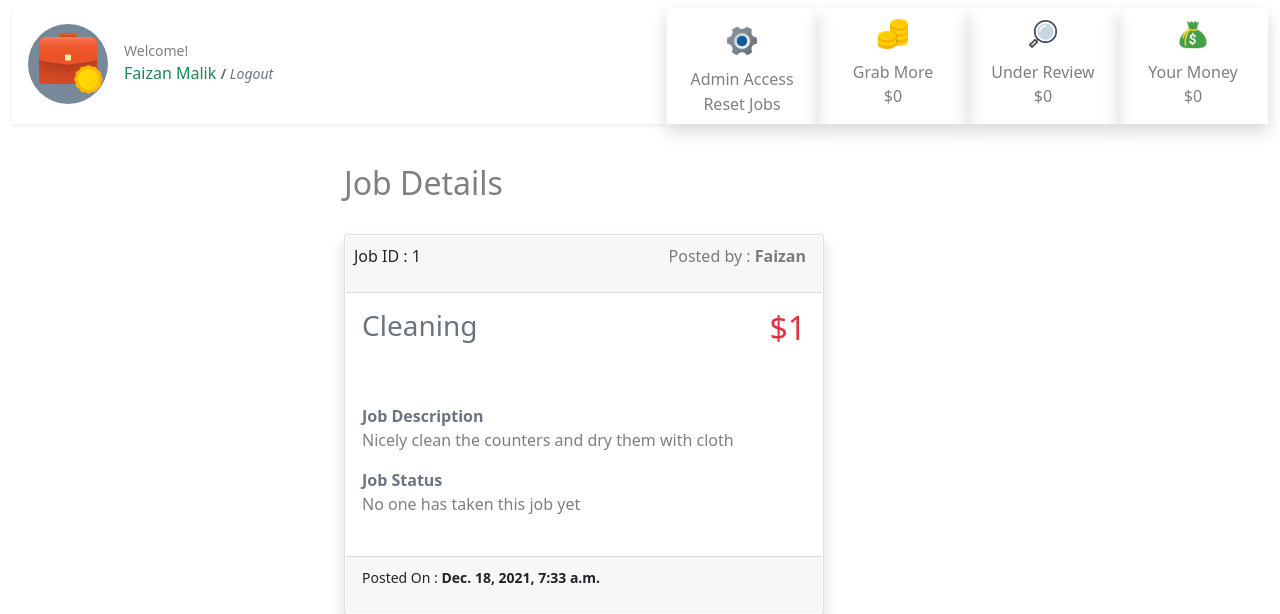
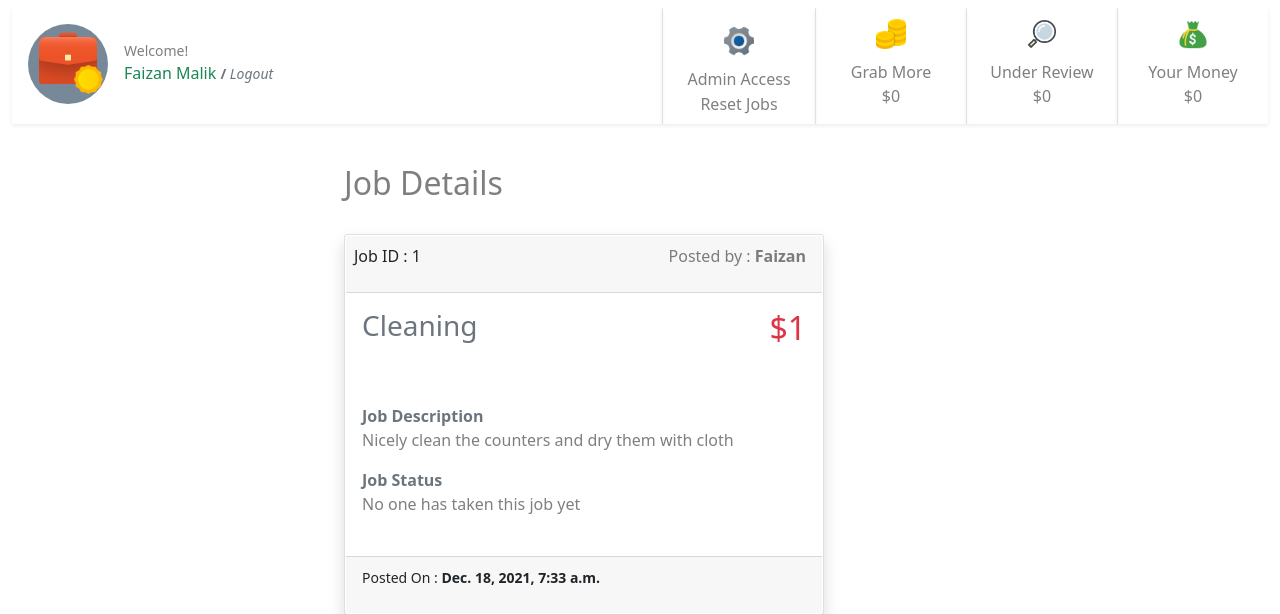
Before and after one commit to fnmalik2002/HomeProject, a Django app: page /1/ in a window 1280 px wide. Shown: the top 614 px of the page. Run offline with Django 4.2, Linux system fonts and the light colour scheme; a user stored in the database is signed in; data comes from the database, SQL or seed files in the repository; both versions use the stored data as it was after the commit.

Commit message:
minor tweaking of navbar

```diff
--- a/jobs/templates/jobs/detail.html
+++ b/jobs/templates/jobs/detail.html
@@ -65,7 +65,7 @@
     <div class="d-flex flex-row ">
 
         {% if user.is_staff %}
-        <div class=" mt-2 mb-2 text-center align-content-center shadow">
+        <div class=" mt-2 mb-2 text-center align-content-center border-start shadow-sm">
             <a class="btn p-0" href="./admin/" style="width: 100%;">
                 <div class="" style="width: 150px;">
                     <img class="m-2" src="{% static 'jobs/admin.png'%}" style="width: 36px; height: 36px;" alt="Card image">
@@ -85,7 +85,7 @@
         {% endif %}
 
 
-        <div class=" mt-2 mb-2  text-center shadow">
+        <div class=" mt-2 mb-2  text-center border-start shadow-sm">
             <div class="" style="width: 150px;">
                 <img class="m-2" src="{% static 'jobs/unclaimed.png'%}" style="width: 36px; height: 36px;" alt="Card image">
                 <div class="">
@@ -102,7 +102,7 @@
 
         </div>
 
-        <div class=" mt-2 mb-2  text-center shadow">
+        <div class=" mt-2 mb-2  text-center border-start shadow-sm">
             <div class="" style="width: 150px;">
                 <img class="m-2" src="{% static 'jobs/underreview.png'%}" style="width: 36px; height: 36px;" alt="Card image">
                 <div class="">
@@ -119,7 +119,7 @@
         </div>
 
 
-        <div class=" mt-2 mb-2  text-center shadow">
+        <div class=" mt-2 mb-2  text-center border-start shadow-sm">
             <div class="" style="width: 150px;">
                 <img class="m-2" src="{% static 'jobs/mymoney.png'%}" style="width: 36px; height: 36px;" alt="Card image">
                 <div class="">
--- a/jobs/views.py
+++ b/jobs/views.py
@@ -61,8 +61,8 @@ def index(request):
 
         my_done_jobs = this_family_jobs.filter(job_taker=user).filter(job_done=True).order_by('-id')[:10]
         all_done_jobs = this_family_jobs.filter(job_taken=True).filter(job_done=True).order_by('-id')[:10]
-        my_money_under_review_this_month = this_family_jobs.filter(job_taken=True).filter(job_done=False).aggregate(Sum('job_price'))
-        my_total_this_mont = this_family_jobs.filter(job_taken=True).filter(job_done=True).aggregate(Sum('job_price'))
+        my_money_under_review_this_month = this_family_jobs.filter(job_taken=True).filter(job_under_review= True).filter(job_done=True).aggregate(Sum('job_price'))
+        my_total_this_mont = this_family_jobs.filter(job_taken=True).filter(job_done=True).filter(job_passed_review= True).aggregate(Sum('job_price'))
         unclaimed = this_family_jobs.filter(job_taken= False).aggregate(Sum('job_price'))
 
     else:
@@ -80,8 +80,8 @@ def index(request):
         my_done_jobs = this_family_jobs.filter(job_taker=user).filter(job_done=True).order_by('-id')[:10]
         all_done_jobs = this_family_jobs.filter(job_taken=True).filter(job_done=True).order_by('-id')[:10]
 
-        my_money_under_review_this_month = this_family_jobs.filter(job_taker=user).filter(job_taken=True).filter(job_done=False).aggregate(Sum('job_price'))
-        my_total_this_mont = this_family_jobs.filter(job_taker=user).filter(job_taken=True).filter(job_done=True).aggregate(Sum('job_price'))
+        my_money_under_review_this_month = this_family_jobs.filter(job_taker=user).filter(job_taken=True).filter(job_under_review= True).filter(job_done=True).aggregate(Sum('job_price'))
+        my_total_this_mont = this_family_jobs.filter(job_taker=user).filter(job_taken=True).filter(job_done=True).filter(job_passed_review= True).aggregate(Sum('job_price'))
         unclaimed = this_family_jobs.filter(job_taken= False).aggregate(Sum('job_price'))
 
 
@@ -221,6 +221,7 @@ def mark_done(request):
                 job.job_done_date = None
                 job.job_taken_date = None
                 job.job_under_review = False
+                job.job_passed_review = False
                 job.job_taker = User.objects.get(username = 'nouser')
                 job.save()
         except Exception as e:
```
Also changed, not shown: db.sqlite3.
